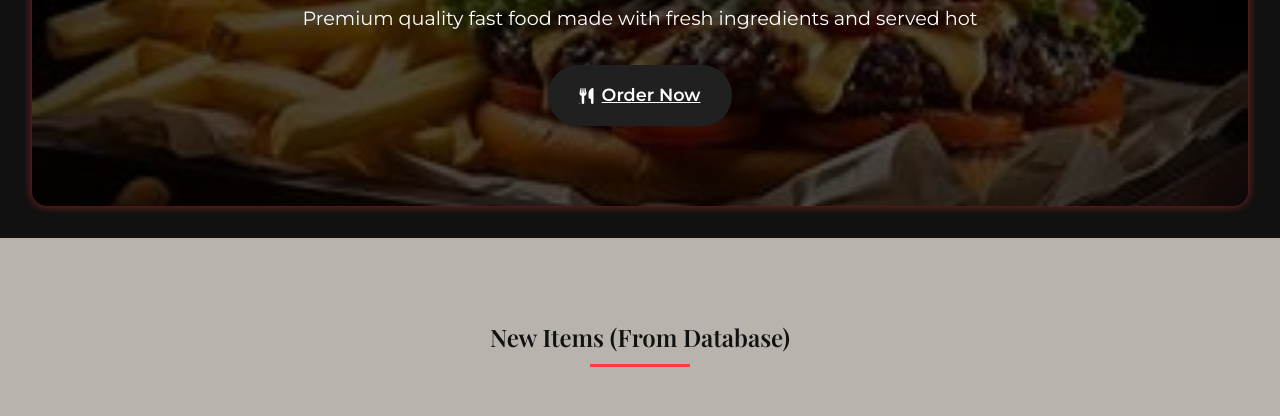
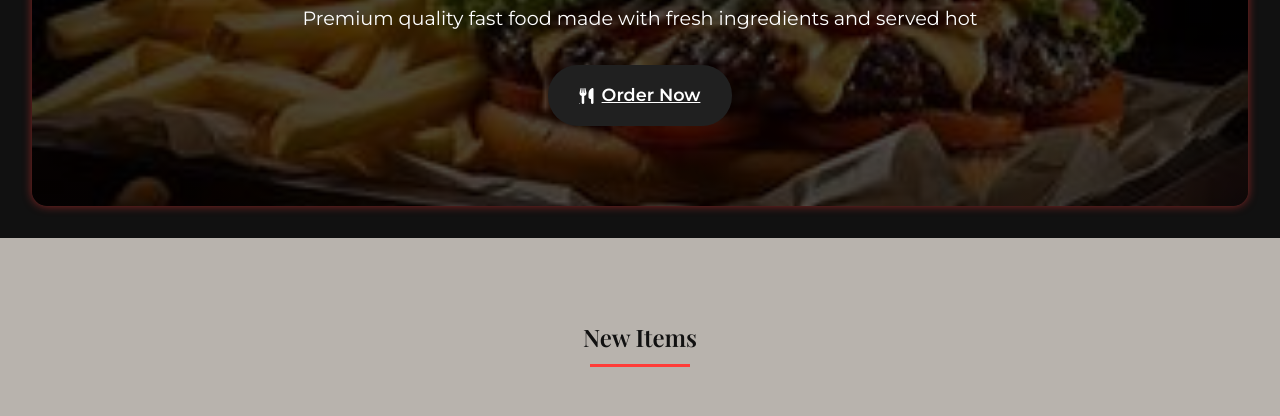
Before and after one commit to chinixxxita/AlgoEat, a website: page products.html in a window 1280 px wide. Shown: the part 536-952 px from the top of the page. Drawn offline with nearby package versions, Linux system fonts and the light colour scheme; files whose address does not match are found by name.

Commit message:
Update products.html

```diff
--- a/products.html
+++ b/products.html
@@ -39,7 +39,7 @@
 
 
     <section id="db-section" class="featured-section">
-        <h2 class="category-title">New Items (From Database)</h2>
+        <h2 class="category-title">New Items</h2>
         <div id="db-products" class="products-container"></div>
     </section>
 
```
